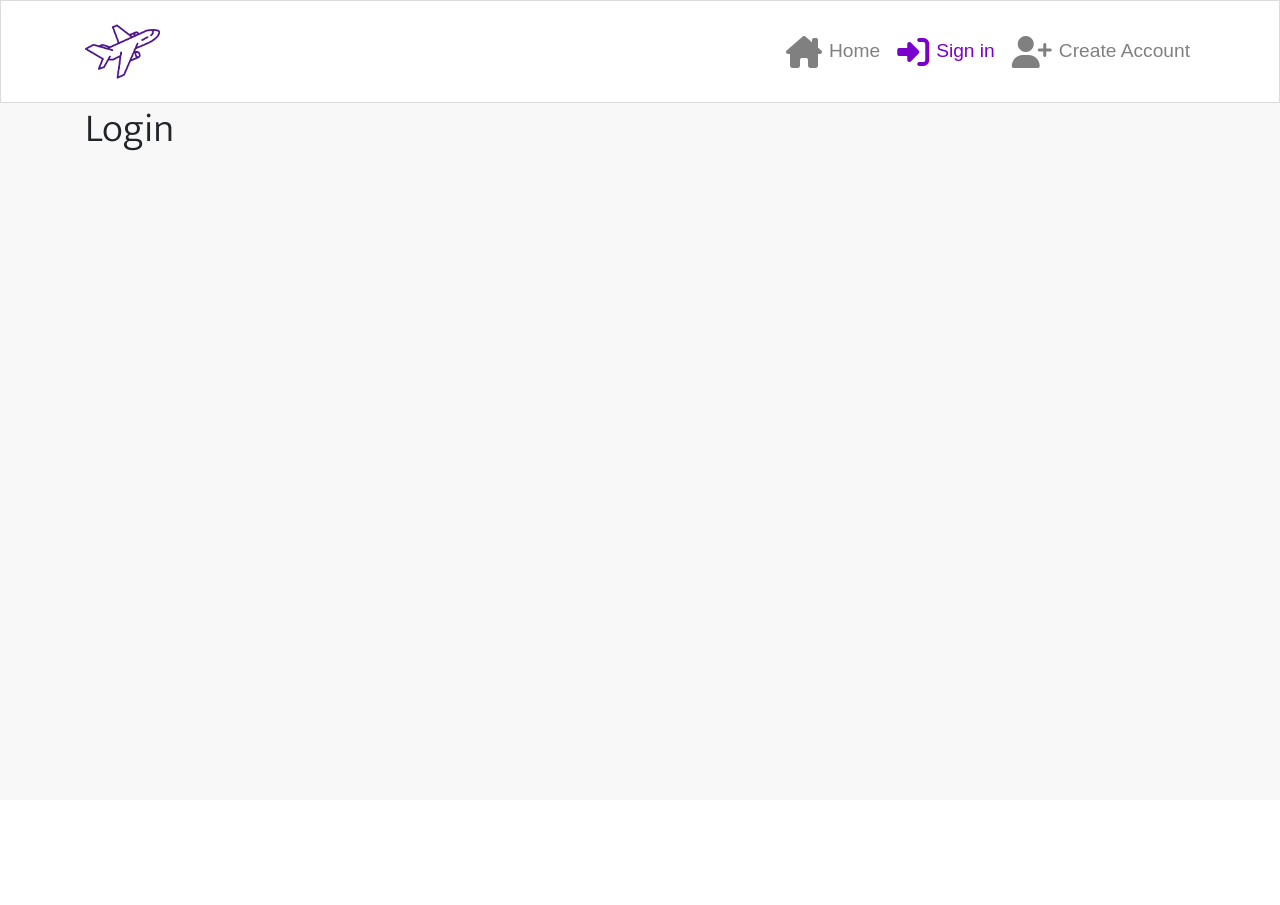
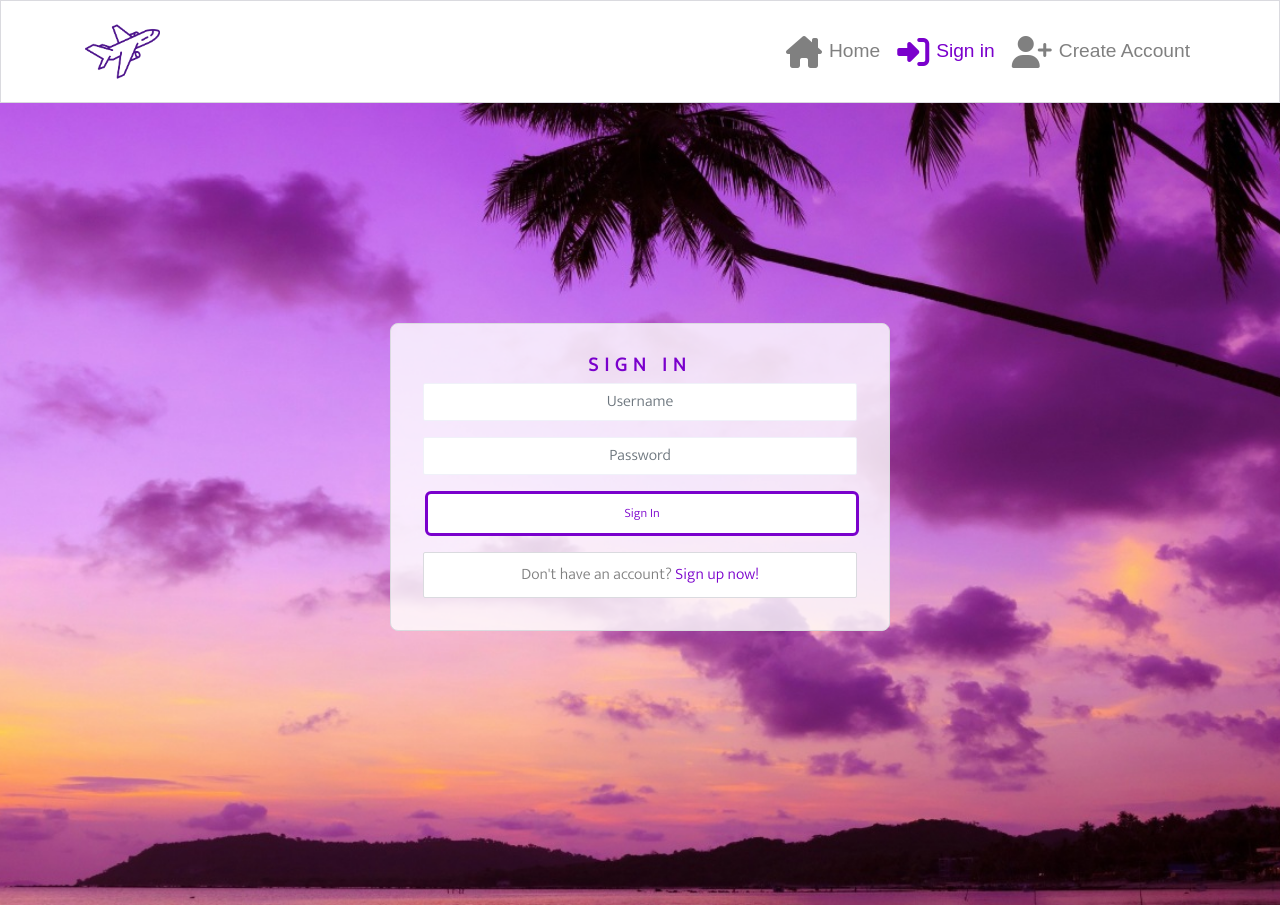
Before and after one commit to Sean-OBrien95/travelers-tails-fe, a React (Create React App) app: page /signin in a window 1280 px wide. Before the commit the page ends 800 px from the top, so only its background shows below. Built offline with nearby package versions, Linux system fonts and the light colour scheme; a web font is replaced by a local one.

Commit message:
Set up login page and added styling to match signup page

```diff
--- a/src/App.js
+++ b/src/App.js
@@ -6,6 +6,7 @@
 import "./api/axiosDefaults";
 import SignUpForm from "./pages/auth/SignUpForm";
 import signUpImage from "./assets/signupimage.jpg";
+import SignInForm from "./pages/auth/SignInForm";
 
 function App() {
   const [showSignUpImage, setShowSignUpImage] = useState('none');
@@ -20,7 +21,7 @@
       <Container className={styles.Main}>
         <Switch>
           <Route exact path="/" render={() => <h1>Home page</h1>} />
-          <Route exact path="/signin" render={() => <h1>Login</h1>} />
+          <Route exact path="/signin" render={() => <SignInForm setShowSignUpImage={setShowSignUpImage} />} />
           <Route exact path="/signup" render={() => <SignUpForm setShowSignUpImage={setShowSignUpImage} />} />
           <Route render={() => <p>Page not found!</p>} />
         </Switch>
--- /dev/null
+++ b/src/pages/auth/SignInForm.js
@@ -0,0 +1,213 @@
+// import React, { useState } from "react";
+// import axios from "axios";
+
+// import Form from "react-bootstrap/Form";
+// import Alert from "react-bootstrap/Alert";
+// import Button from "react-bootstrap/Button";
+// import Col from "react-bootstrap/Col";
+// import Row from "react-bootstrap/Row";
+// import Container from "react-bootstrap/Container";
+
+// import { Link, useHistory } from "react-router-dom";
+
+// import styles from "../../styles/SignInUpForm.module.css";
+// import btnStyles from "../../styles/Button.module.css";
+// import appStyles from "../../App.module.css";
+
+// function SignInForm() {
+//   const [signInData, setSignInData] = useState({
+//     username: "",
+//     password: "",
+//   });
+//   const { username, password } = signInData;
+
+//   const [errors, setErrors] = useState({});
+
+//   const history = useHistory();
+//   const handleSubmit = async (event) => {
+//     event.preventDefault();
+//     try {
+//       await axios.post("/dj-rest-auth/login/", signInData);
+//       history.push("/");
+//     } catch (err) {
+//       setErrors(err.response?.data);
+//     }
+//   };
+
+//   const handleChange = (event) => {
+//     setSignInData({
+//       ...signInData,
+//       [event.target.name]: event.target.value,
+//     });
+//   };
+
+//   return (
+//     <Row className={styles.Row}>
+//       <Col className="my-auto p-0 p-md-2" md={6}>
+//         <Container className={`${appStyles.Content} p-4 `}>
+//           <h1 className={styles.Header}>sign in</h1>
+//           <Form onSubmit={handleSubmit}>
+//             <Form.Group controlId="username">
+//               <Form.Label className="d-none">Username</Form.Label>
+//               <Form.Control
+//                 type="text"
+//                 placeholder="Username"
+//                 name="username"
+//                 className={styles.Input}
+//                 value={username}
+//                 onChange={handleChange}
+//               />
+//             </Form.Group>
+//             {errors.username?.map((message, idx) => (
+//               <Alert key={idx} variant="warning">
+//                 {message}
+//               </Alert>
+//             ))}
+
+//             <Form.Group controlId="password">
+//               <Form.Label className="d-none">Password</Form.Label>
+//               <Form.Control
+//                 type="password"
+//                 placeholder="Password"
+//                 name="password"
+//                 className={styles.Input}
+//                 value={password}
+//                 onChange={handleChange}
+//               />
+//             </Form.Group>
+//             {errors.password?.map((message, idx) => (
+//               <Alert key={idx} variant="warning">
+//                 {message}
+//               </Alert>
+//             ))}
+//             <Button
+//               className={`${btnStyles.Button} ${btnStyles.Wide} ${btnStyles.Bright}`}
+//               type="submit"
+//             >
+//               Sign in
+//             </Button>
+//             {errors.non_field_errors?.map((message, idx) => (
+//               <Alert key={idx} variant="warning" className="mt-3">
+//                 {message}
+//               </Alert>
+//             ))}
+//           </Form>
+//         </Container>
+//         <Container className={`mt-3 ${appStyles.Content}`}>
+//           <Link className={styles.Link} to="/signup">
+//             Don't have an account? <span>Sign up now!</span>
+//           </Link>
+//         </Container>
+//       </Col>
+//       <Col
+//         md={6}
+//         className={`my-auto d-none d-md-block p-2 ${styles.SignInCol}`}
+//       >
+//       </Col>
+//     </Row>
+//   );
+// }
+
+// export default SignInForm;
+
+import React, { useState, useEffect } from "react";
+import axios from "axios";
+import { Link, useHistory } from "react-router-dom";
+import { Form, Alert, Button, Container } from "react-bootstrap";
+import styles from "../../styles/SignInUpForm.module.css";
+import btnStyles from "../../styles/Button.module.css";
+import appStyles from "../../App.module.css";
+
+
+function SignInForm({ setShowSignUpImage }) {
+    useEffect(() => {
+        setShowSignUpImage('block')
+        return () => setShowSignUpImage('none');
+      }, [setShowSignUpImage])
+    const [signInData, setSignInData] = useState({
+    username: "",
+    password: "",
+    });
+  const { username, password } = signInData;
+  const [errors, setErrors] = useState({});
+  const history = useHistory();
+
+  const handleSubmit = async (event) => {
+    event.preventDefault();
+    try {
+      await axios.post("/dj-rest-auth/login/", signInData);
+      history.push("/");
+    } catch (err) {
+      setErrors(err.response?.data);
+    }
+  };
+
+  const handleChange = (event) => {
+    setSignInData({
+      ...signInData,
+      [event.target.name]: event.target.value,
+    });
+  };
+
+  return (
+    <div className={styles.pageContainer}>
+    <Container className={`${appStyles.Content} ${styles.formContainer}`}>
+      <h1 className={styles.Header}>Sign In</h1>
+      <Form onSubmit={handleSubmit}>
+        <Form.Group controlId="username">
+          <Form.Control
+            type="text"
+            placeholder="Username"
+            name="username"
+            value={username}
+            onChange={handleChange}
+            className={styles.Input}
+          />
+        </Form.Group>
+        {errors.username?.map((message, idx) => (
+          <Alert key={idx} variant="warning">
+            {message}
+          </Alert>
+        ))}
+
+        <Form.Group controlId="password">
+          <Form.Control
+            type="password"
+            placeholder="Password"
+            name="password"
+            value={password}
+            onChange={handleChange}
+            className={styles.Input}
+          />
+        </Form.Group>
+        {errors.password?.map((message, idx) => (
+          <Alert key={idx} variant="warning">
+            {message}
+          </Alert>
+        ))}
+
+        <Button
+          type="submit"
+          className={`${btnStyles.Button} ${btnStyles.Wide} ${btnStyles.Bright}`}
+        >
+          Sign In
+        </Button>
+
+        {errors.non_field_errors?.map((message, idx) => (
+          <Alert key={idx} variant="warning" className="mt-3">
+            {message}
+          </Alert>
+        ))}
+      </Form>
+
+      <div className={`mt-3 ${appStyles.Content}`}>
+        <Link className={styles.Link} to="/signup">
+          Don't have an account? <span>Sign up now!</span>
+        </Link>
+      </div>
+    </Container>
+    </div>
+  );
+}
+
+export default SignInForm;
```
